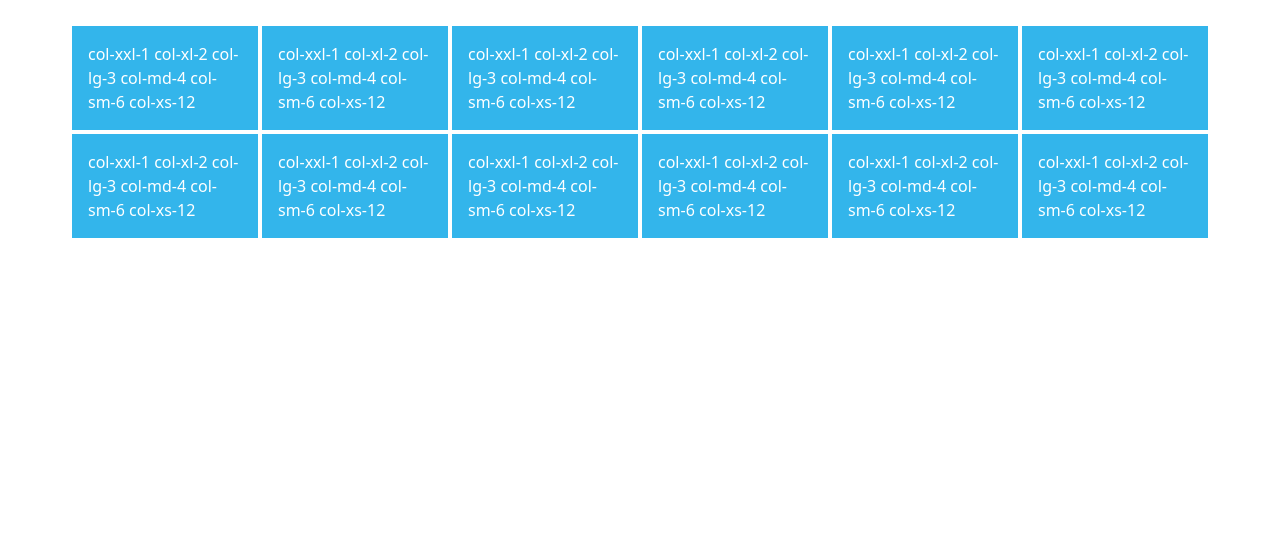
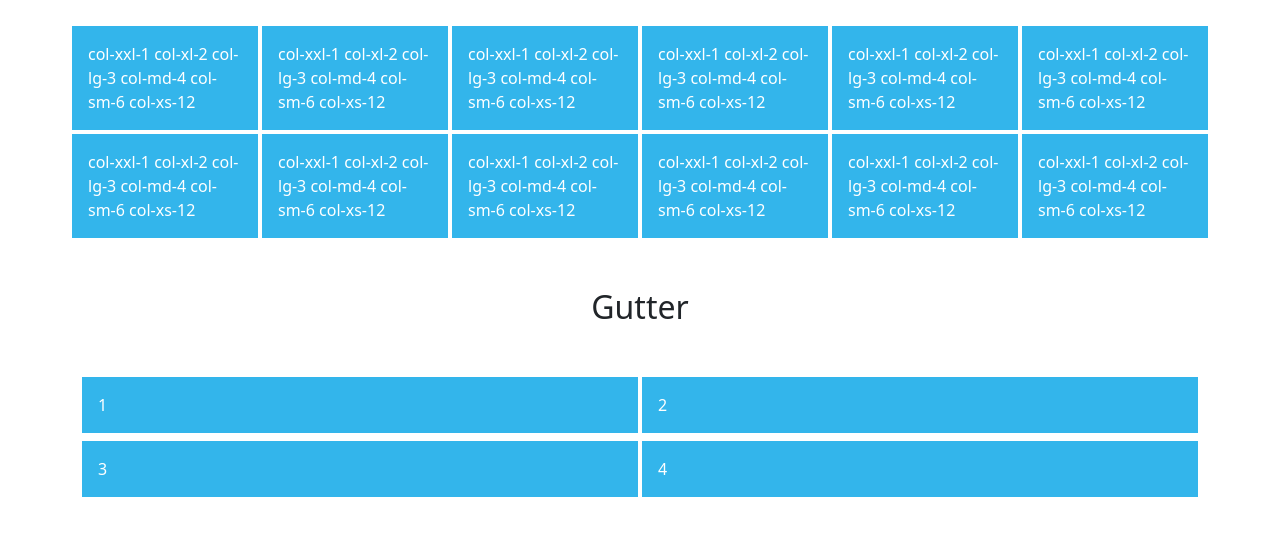
Before and after one commit to RichieOrito/Bootstrap-5-Grids, a plain HTML site: page index.html in a window 1280 px wide. Shown: the part 607-1142 px from the top of the page. Before the commit the page ends 943 px from the top, so only its background shows below. Drawn offline with nearby package versions, Linux system fonts and the light colour scheme.

Commit message:
This commit adds gutter

```diff
--- a/index.html
+++ b/index.html
@@ -20,7 +20,7 @@
 <body class="py-5">
   <h2 class="my-5 text-center">Example1</h2>
 
-  <div class="container">
+  <div class="container ">
     <div class="row">
       <div class="col-sm">1</div>
       <div class="col-sm">2</div>
@@ -59,22 +59,20 @@
     </div>
   </div>
 
+  <h2 class="text-center my-5">Gutter</h2>
 
+  <!-- allows us to work with spacing between row and columns -->
+  <!-- gx affects the padding  on the x-axis -->
+  <!-- gy affects the padding on the y-axis -->
 
-
-
-
-
-
-
-
-
-
-
-
-
-
-
+  <div class="container">
+    <div class="row gx-1 gy-1">
+      <div class="col-6">1</div>
+      <div class="col-6">2</div>
+      <div class="col-6">3</div>
+      <div class="col-6">4</div>
+    </div>
+  </div>
 
   <script src="https://cdn.jsdelivr.net/npm/@popperjs/core@2.10.2/dist/umd/popper.min.js" integrity="sha384-7+zCNj/IqJ95wo16oMtfsKbZ9ccEh31eOz1HGyDuCQ6wgnyJNSYdrPa03rtR1zdB" crossorigin="anonymous"></script>
   <script src="js/bootstrap.js"></script>
```
